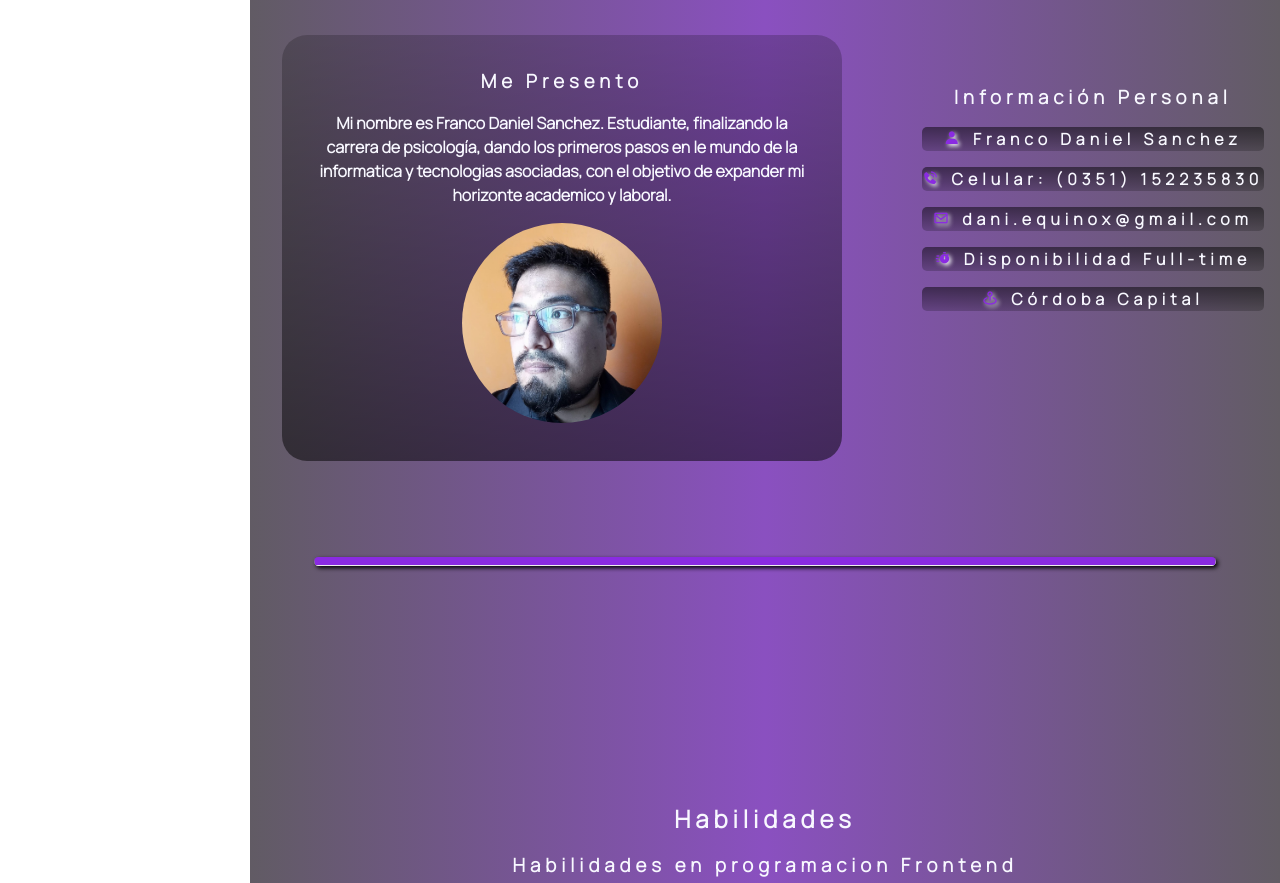
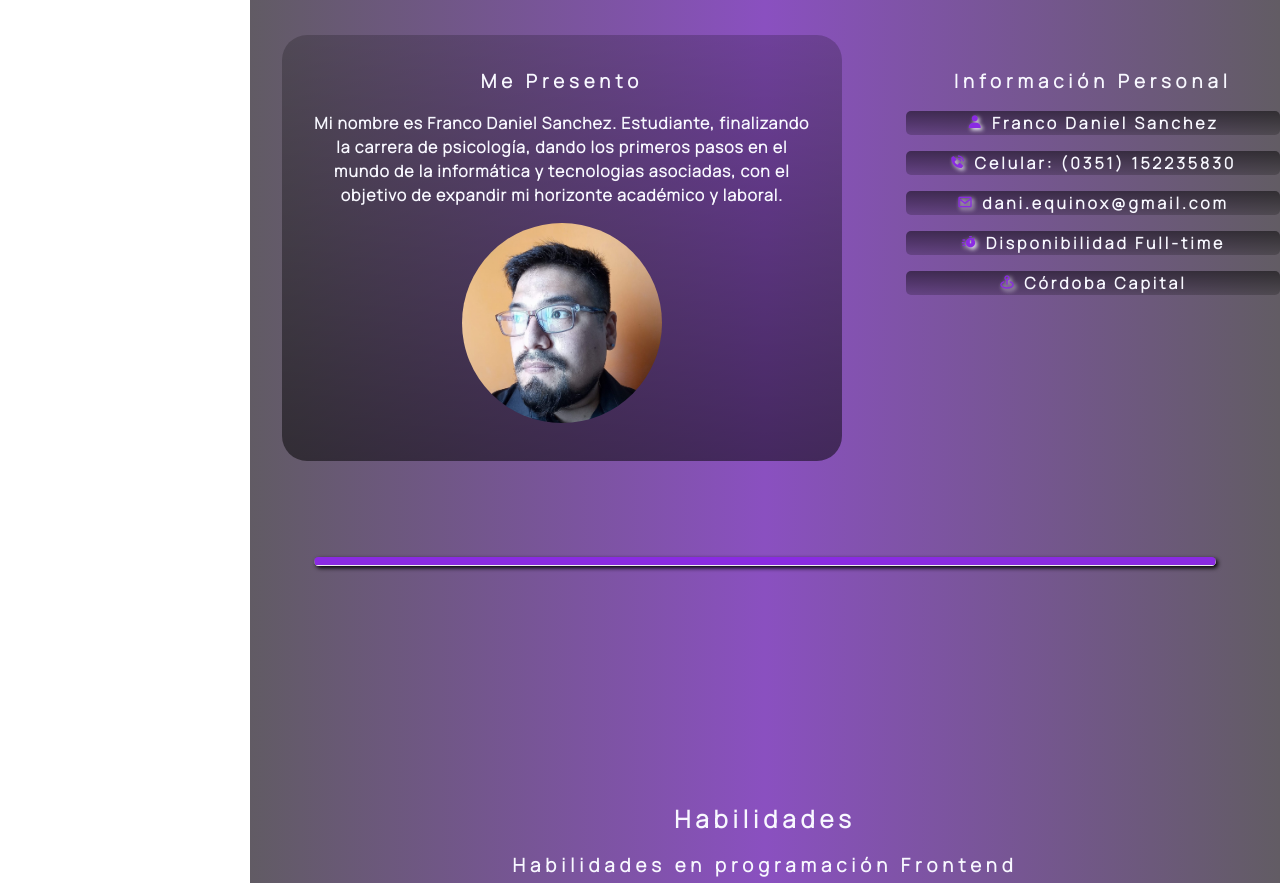
Before and after one commit to Daniequinox/Frontend-Academy-2022--AP-4.0, a plain HTML site: page index.html in a window 1280 px wide. Shown: the part 918-1801 px from the top of the page. Drawn offline with nearby package versions, Linux system fonts and the light colour scheme.

Commit message:
Listo para la entrega

```diff
--- a/index.html
+++ b/index.html
@@ -35,7 +35,7 @@
                   <a href="#habilidades" class="navlink"> Habilidades </a>
                 </li>
                 <li class="navitem">
-                  <a href="#formacion" class="navlink"> Formacion Academica </a>
+                  <a href="#formacion" class="navlink"> Formación Académica </a>
                 </li>
                 <li class="navitem">
                   <a href="#trabajo" class="navlink"> Experiencia Laboral </a>
@@ -66,8 +66,8 @@
                 <h3 class="subtitulodeseccion">Me Presento</h3>
                 <p class="presentacionpersonal">
                     Mi nombre es Franco Daniel Sanchez. Estudiante, finalizando la carrera de psicología,
-                    dando los primeros pasos en le mundo de la informatica y tecnologias asociadas, con el
-                    objetivo de expander mi horizonte academico y laboral.
+                    dando los primeros pasos en el mundo de la informática y tecnologias asociadas, con el
+                    objetivo de expandir mi horizonte académico y laboral.
                 </p>
               <img
                 src="img/fotodeperfil1.jpg"
@@ -115,7 +115,7 @@
         <section class="habilidades" id="habilidades">
           <h2 class="tituloseccion">Habilidades</h2>
             <div class="habilidadesprogramacion">
-              <h3 class="subtitulodeseccion">Habilidades en programacion Frontend</h3>
+              <h3 class="subtitulodeseccion">Habilidades en programación Frontend</h3>
               <span class="manejo">Manejo de:</span>
 
               <div class="datos">
@@ -213,7 +213,7 @@
               <div class="medio">
                 <span class="texto1">Local de Claro</span>
                 <p class="texto2">Asesoramiento y venta de
-                     servicios de telefonia movil, de telefonos celulares y accesorios.
+                     servicios de telefonia movil, de teléfonos celulares y accesorios.
                 <p class="periodo">2012 a 2018</p>
               </div>
             </div>
@@ -270,7 +270,7 @@
 
       <!--------------------- Pie de página---------------------->
     <footer class="footer">
-          <h1 class="titulofooter">Curriculum Franco Daniel Sanchez</h1>
+          <h1 class="titulofooter">Curriculum Vitae Franco Daniel Sanchez</h1>
           <p class="descripcion">
             Trabajo Final como condición de aprobación del cursado de
             #Yoprogramo TICMAS Frontend Academy 2023.
--- a/styles.css
+++ b/styles.css
@@ -152,6 +152,7 @@
     padding: 2rem;
     line-height: 1.5;
     margin: 2rem;
+    letter-spacing: 1px;
 
 }
 
@@ -167,7 +168,7 @@
 
 .datospersonales{
     margin-top: 0%;
-    padding: 1rem;
+    padding: 0,5rem;
     line-height: 1.5;
     margin-bottom: 3rem;
 }
@@ -175,7 +176,7 @@
 .datos{
     background-image: linear-gradient(rgba(0, 0, 0, 0.5), rgba(0, 0, 0, 0.2));
     border-radius: 5px;
-    letter-spacing: 5px;
+    letter-spacing: 3px;
     margin-top: 1rem;
     font-weight: bold;
 }
```
